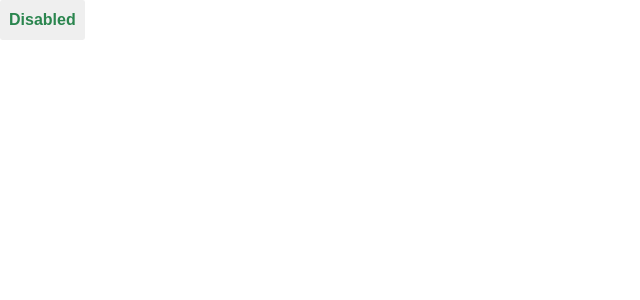
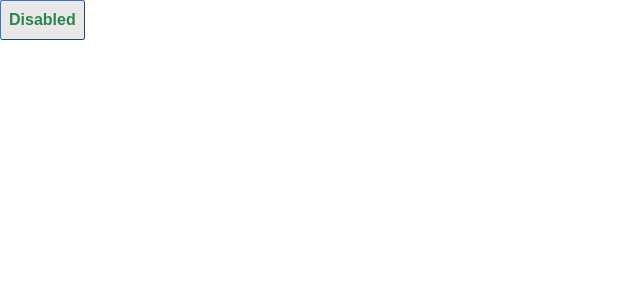
Before and after one commit to stevencastroverde/MineralUIVue, a Vue app: page / in a window 1280 px wide. Shown: the top 300 px of the page, without its empty margins (0-640 px from the left). Built offline with nearby package versions, Linux system fonts and the light colour scheme.

Commit message:
working on over states of minimal button

```diff
--- a/src/App.vue
+++ b/src/App.vue
@@ -1,6 +1,6 @@
 <template>
   <div id="app">
-   <m-button flat success>Disabled</m-button>
+   <m-button success>Disabled</m-button>
   </div>
 </template>
 
--- a/src/components/MButton/MButton.vue
+++ b/src/components/MButton/MButton.vue
@@ -1,7 +1,7 @@
 <template>
     <button
+    :class="computedClass"
     class="m-button"
-    :class="computedClass"
     :disabled="disabled"
     >
         <slot></slot>
@@ -16,20 +16,30 @@ export default {
             type: Boolean,
             default: false,
         },
-        flat: {
+        minimal: {
             type: Boolean,
             default: false,
         },
         success: {
             type: Boolean,
             default: false,
-        }
+        },
+        danger: {
+            type: Boolean,
+            default: false,
+        },
+        warning: {
+            type: Boolean,
+            default: false,
+        },
     },
     computed: {
         computedClass() {
             return {
-                'm-button--flat': this.flat,
-                'm-button--success': this.success
+                'm-button--minimal': this.minimal,
+                'm-button--success': this.success,
+                'm-button--warning': this.warning,
+                'm-button--danger': this.danger,
             }
         }
     }
@@ -38,6 +48,7 @@ export default {
 
 <style lang="scss">
     .m-button {
+        $root: &;
         line-height: 1.25;
         min-width: 2.5em;
         height: 2.5em;
@@ -49,14 +60,35 @@ export default {
         font-size: 1rem;
         color: #3272d9;
         transition: all .1s ease-in;
+
         &--success {
             color: #2a854e;
+
+            #{$root}:hover & {
+                border-color: #2a854e;
+            }
         }
-        &--flat {
+        &--danger {
+            color: #de1b1b;
+             &:hover {
+                border-color: #de1b1b;
+            }
+        }
+        &--warning {
+            color: #ad5f00;
+             &:hover {
+                border-color: #ad5f00;
+            }
+        }
+        &--minimal {
             border-color: transparent;
+            &:hover {
+                border-color: transparent;
+            }
         }
         &:hover {
             background-color: rgba(#222, .1);
+            border-color: #3272d9;
         }
         &:disabled {
             color: #afbacc;
```
